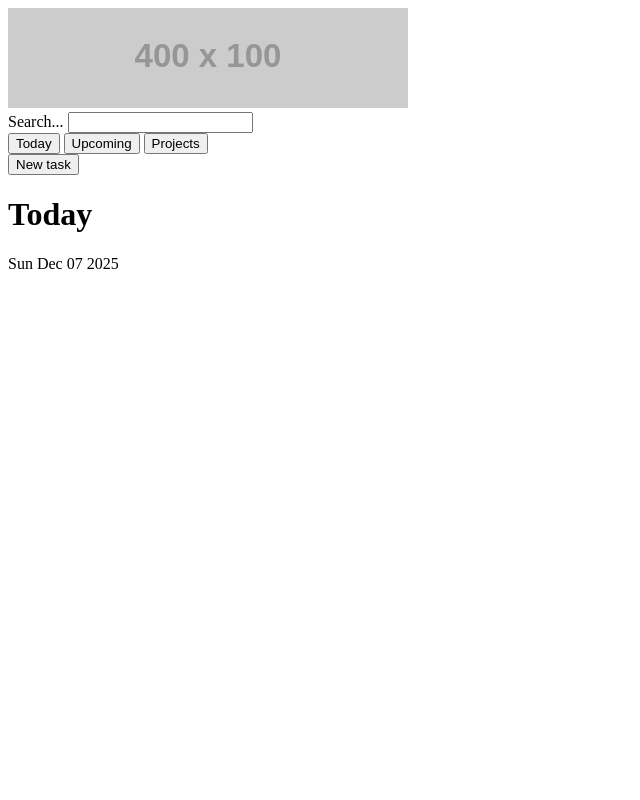
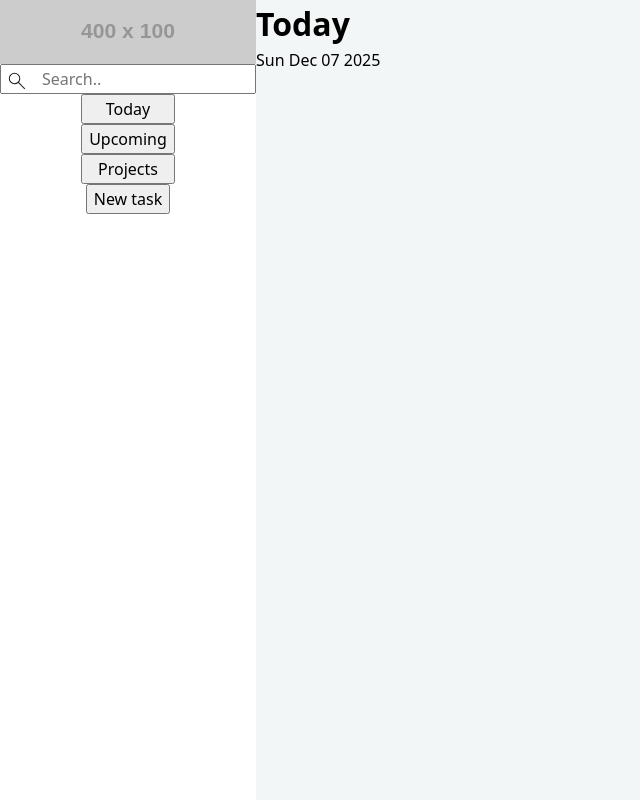
Before and after one commit to mbale014/todo-list, a website built with webpack: page src/template.html in a window 1280 px wide. Shown: the whole page, without its empty margins (0-640 px from the left). Built offline with nearby package versions, Linux system fonts and the light colour scheme; placeholder pictures from the web are drawn by us.

Commit message:
add grid styling to body; adjust alignment on nav-bar with flex; add search icon

```diff
--- a/src/index.js
+++ b/src/index.js
@@ -1,3 +1,4 @@
+import "./styles.css";
 import createTodo, { toggleChecklist, changePrior} from "./todo.js"
 import {getTodoList, addTodo, removeTodo, getProjects, addProject}   from "./storage.js";
 import loadMain from "./main-page.js";
--- a/src/main-page.js
+++ b/src/main-page.js
@@ -4,6 +4,8 @@ export default function loadMain() {
     if (existingContent) {
         existingContent.remove();
     };
+
+    const containerDiv = document.getElementById('container');
 
     const contentDiv = document.createElement('div');
     contentDiv.id = 'content';
@@ -25,5 +27,5 @@ export default function loadMain() {
 
 
     contentDiv.appendChild(todaysDateDiv);
-    document.body.appendChild(contentDiv)
+    containerDiv.appendChild(contentDiv)
 }
--- /dev/null
+++ b/src/styles.css
@@ -0,0 +1,109 @@
+/*
+  Josh's Custom CSS Reset
+  https://www.joshwcomeau.com/css/custom-css-reset/
+*/
+
+*, *::before, *::after {
+  box-sizing: border-box;
+}
+
+* {
+  margin: 0;
+}
+
+@media (prefers-reduced-motion: no-preference) {
+  html {
+    interpolate-size: allow-keywords;
+  }
+}
+
+body {
+  line-height: 1.5;
+  -webkit-font-smoothing: antialiased;
+}
+
+img, picture, video, canvas, svg {
+  display: block;
+  max-width: 100%;
+}
+
+input, button, textarea, select {
+  font: inherit;
+}
+
+p, h1, h2, h3, h4, h5, h6 {
+  overflow-wrap: break-word;
+}
+
+p {
+  text-wrap: pretty;
+}
+h1, h2, h3, h4, h5, h6 {
+  text-wrap: balance;
+}
+
+#root, #__next {
+  isolation: isolate;
+}
+
+/* Styling starts from here */
+:root {
+    --primary-color: hsl(209, 39%, 52%);
+    --secondary-color: hsl(192, 24%, 96%);
+    --grey: hsl(207, 18%, 90%);
+    --white: hsl(0,0, 100%);
+    --font-family: system-ui, -apple-system, BlinkMacSystemFont, 'Segoe UI', Roboto, Oxygen, Ubuntu, Cantarell, 'Open Sans', 'Helvetica Neue', sans-serif;
+
+    font-size: 16px;
+}
+
+body {
+    font-family: var(--font-family);
+    height: 100%;
+}
+
+div#container {
+    display: grid;
+    grid-template-columns: 1fr 4fr;
+    grid-template-rows: auto;
+
+    min-height: 100vh;
+}
+
+#side-nav {
+    background-color: var(--white);
+    grid-column: span 1;
+}
+
+#nav-bar {
+    display: flex;
+    flex-direction: column;
+    align-items: center;
+    justify-content: space-between;
+}
+
+#nav-option nav{
+    display: flex;
+    flex-direction: column;
+}
+
+#search {
+    position: relative;
+    display: inline-block;
+}
+
+#search svg {
+    position: absolute;
+    top: 15%;
+    left: 5px
+}
+
+#search input {
+    padding-left: 40px;
+    width: 100%;
+}
+
+#content {
+    grid-column: span 1;
+    background-color: var(--secondary-color);
+}
--- a/src/template.html
+++ b/src/template.html
@@ -6,14 +6,15 @@
     <title>To-do List</title>
 </head>
 <body>
+    <div id="container">
         <div id="side-nav">
                 <div id="nav-bar">
                     <div id="web-logo">
                         <img src="https://placehold.co/400x100" alt="logos">
                     </div>
                     <div id="search">
-                <label for="search-bar">Search...</label>
-                <input type="text" id="search-bar">
+                        <svg xmlns="http://www.w3.org/2000/svg" height="24px" viewBox="0 -960 960 960" width="24px" fill="#1f1f1f"><path d="M779.38-153.85 528.92-404.31q-30 25.54-69 39.54t-78.38 14q-96.1 0-162.67-66.53-66.56-66.53-66.56-162.57 0-96.05 66.53-162.71 66.53-66.65 162.57-66.65 96.05 0 162.71 66.56Q610.77-676.1 610.77-580q0 41.69-14.77 80.69t-38.77 66.69l250.46 250.47-28.31 28.3ZM381.54-390.77q79.61 0 134.42-54.81 54.81-54.8 54.81-134.42 0-79.62-54.81-134.42-54.81-54.81-134.42-54.81-79.62 0-134.42 54.81-54.81 54.8-54.81 134.42 0 79.62 54.81 134.42 54.8 54.81 134.42 54.81Z"/></svg>
+                        <input type="text" id="search-bar" placeholder="Search..">
                     </div>
                     <div id="nav-option">
                         <nav>
@@ -27,10 +28,12 @@
                     </div>
                 </div>
         </div>
-
         <div id="content">
             <!-- Web content goes here -->
 
         </div>
+
+    </div>
+
 </body>
 </html>
```
Lines whose indentation alone changed are shown as unchanged.
